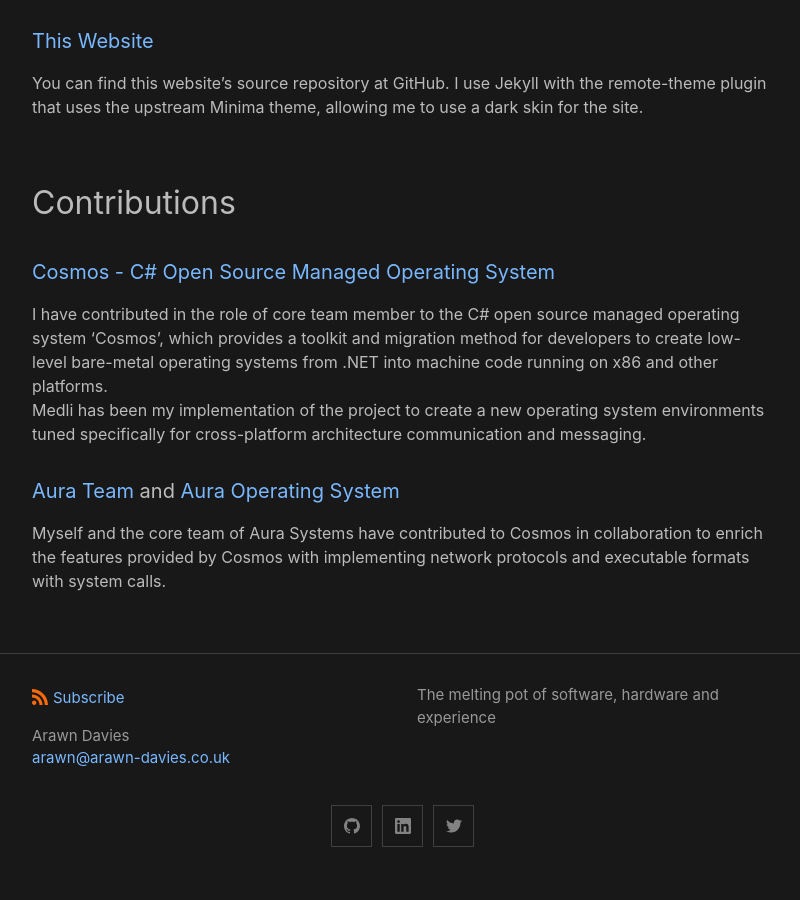
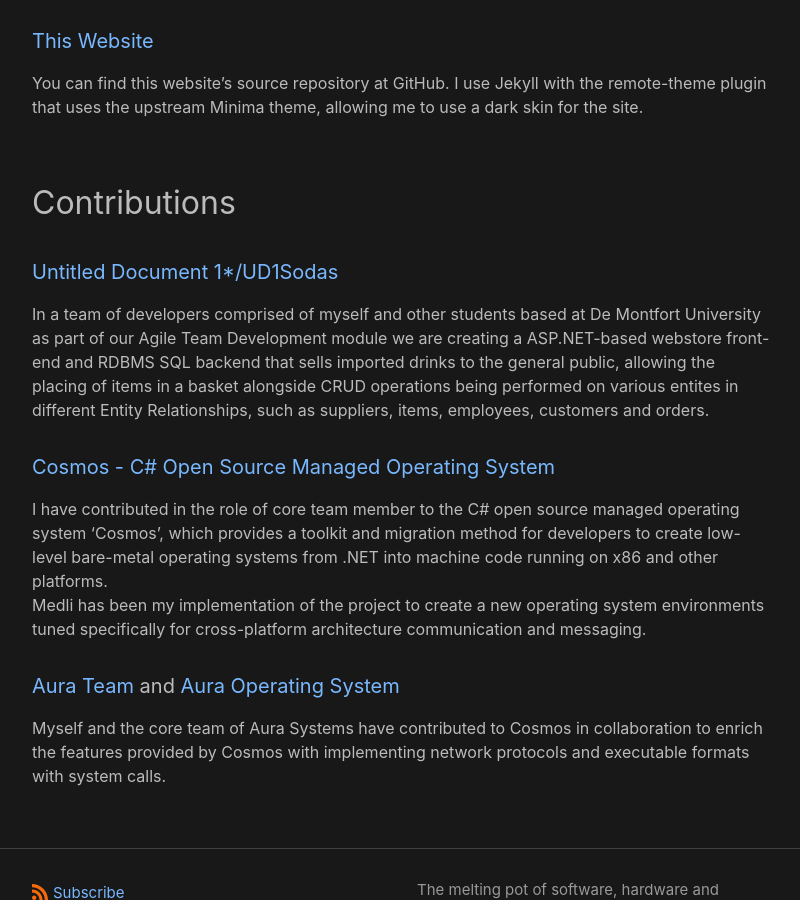
Before and after one commit to jsanz/gh-pages-minima-starter, a Jekyll site: the page built from projects.md, in a window 1280 px wide and 900 px high, scrolled down 942 px. Shown: the whole window, without its empty margins (238-1038 px from the left). Built offline with Jekyll 4.4.1, drawn with Linux system fonts in a browser that asks for light colours.

Commit message:
Update projects.md

```diff
--- a/projects.md
+++ b/projects.md
@@ -19,6 +19,8 @@ For Christmas 2021, I wrote a simple secret santa app for use by me and my frien
 You can find this website's source repository at GitHub. I use Jekyll with the remote-theme plugin that uses the upstream Minima theme, allowing me to use a dark skin for the site.
 
 ## Contributions
+#### [Untitled Document 1*/UD1Sodas](https://github.com/untitled-doc-1/ud1sodas)
+In a team of developers comprised of myself and other students based at De Montfort University as part of our Agile Team Development module we are creating a ASP.NET-based webstore front-end and RDBMS SQL backend that sells imported drinks to the general public, allowing the placing of items in a basket alongside CRUD operations being performed on various entites in different Entity Relationships, such as suppliers, items, employees, customers and orders.
 #### [Cosmos - C# Open Source Managed Operating System](https://github.com/CosmosOS/Cosmos)
 I have contributed in the role of core team member to the C# open source managed operating system 'Cosmos', which provides a toolkit and migration method for developers to create low-level bare-metal operating systems from .NET into machine code running on x86 and other platforms.
 Medli has been my implementation of the project to create a new operating system environments tuned specifically for cross-platform architecture communication and messaging.
```
